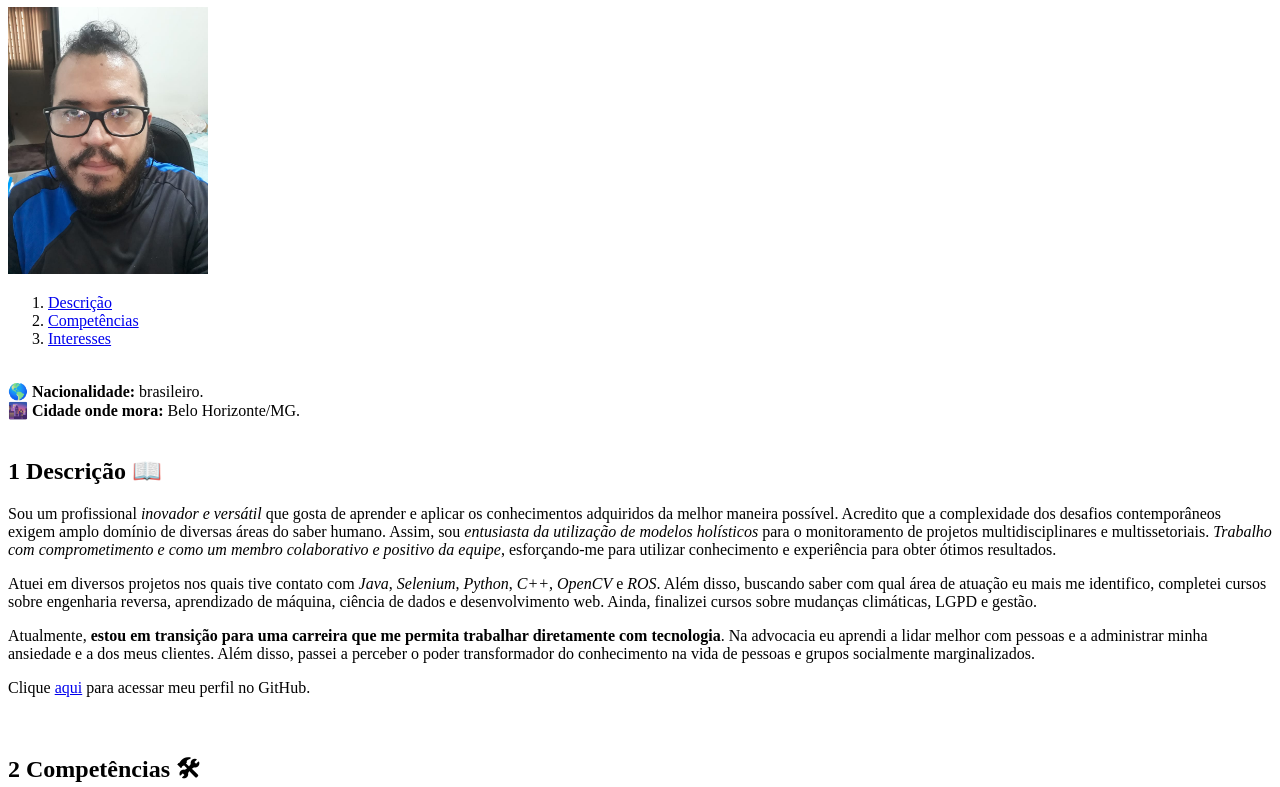
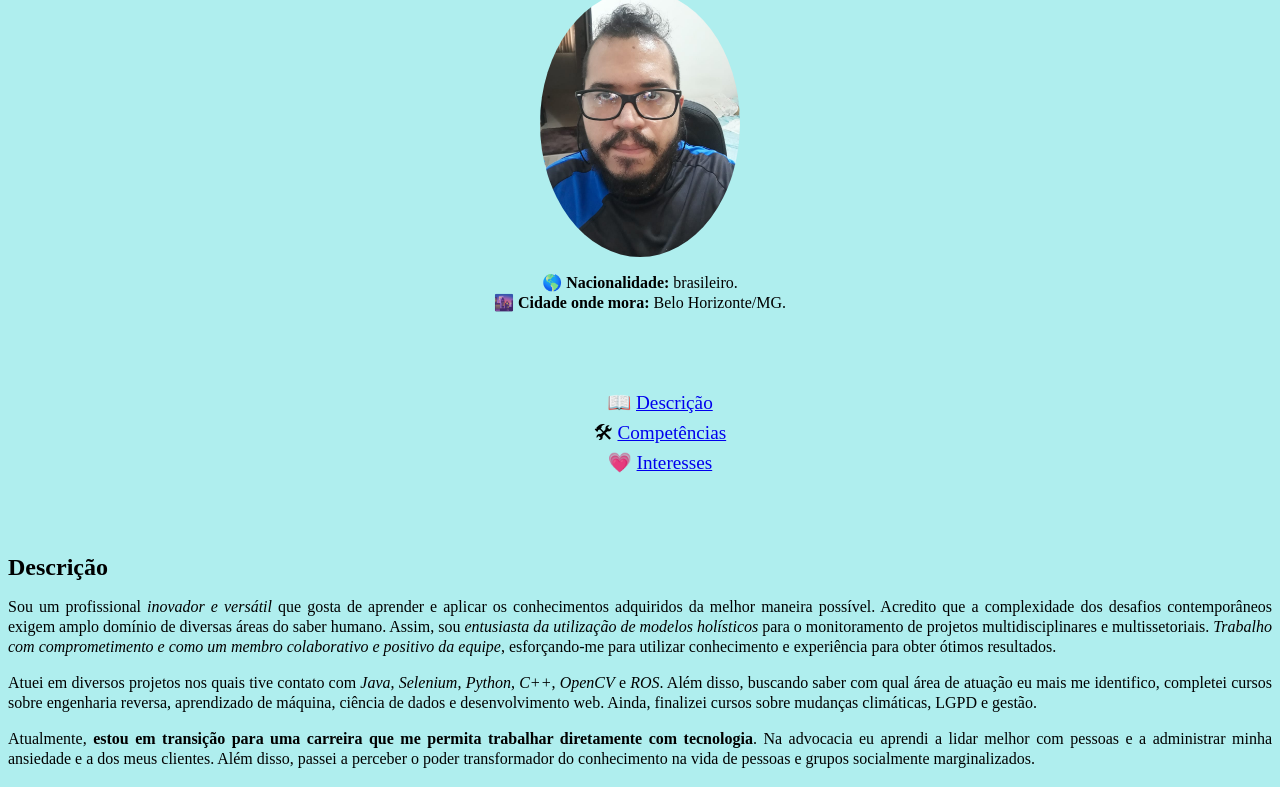
Before and after one commit to eversoneliasg/eversoneliasg.github.io, a plain HTML site: page index.html in a window 1280 px wide. Shown: the part 73-860 px from the top of the page. Drawn offline with Linux system fonts and the light colour scheme.

Commit message:
Adding style to portifolio

```diff
--- a/index.html
+++ b/index.html
@@ -1,45 +1,57 @@
 <!DOCTYPE html>
 <html lang="pt-br">
-  <head>
+
+<head>
     <meta charset="UTF-8">
+
+    <link rel="stylesheet" type="text/css" href="style.css">
+
     <title>Portifólio de Everson Elias</title>
   </head>
   <body>
+
     <h1>Everson Elias Gonçalves de Oliveira</h1>
-    <img src="self.jpg" alt="Foto de Everson Elias." width="200px">
 
-    <ol>
-      <li><a href="#descrição">Descrição</a></li>
-      <li><a href="#competências">Competências</a></li>
-      <li><a href="#interesses">Interesses</a></li>
-    </ol>
+    <img class="centeredRoundedImages" src="self.jpg" alt="Foto de Everson Elias.">
 
-    <br>
+    <p class="centeredP">
     <strong>&#x1F30E Nacionalidade:</strong> brasileiro.
-
     <br>
     <strong>&#x1F306 Cidade onde mora:</strong> Belo Horizonte/MG.
+    </p>
 
     <br>
     <br>
 
-    <h2><a id="descrição">1</a> Descrição &#x1F4D6</h2>
+    <ol class="index">
+      <li>&#x1F4D6 <a href="#descrição">Descrição</a></li>
+      <li>&#x1F6E0 <a href="#competências">Competências</a></li>
+      <li>&#x1F497 <a href="#interesses">Interesses</a></li>
+    </ol>
+
+    <br>
+    <br>
+
+    <h2><a id="descrição">Descrição</a></h2>
 
     <p>
     Sou um profissional <em>inovador e versátil</em> que gosta de aprender e aplicar os conhecimentos adquiridos da melhor maneira possível. Acredito que a complexidade dos desafios contemporâneos exigem amplo domínio de diversas áreas do saber humano. Assim, sou <em>entusiasta da utilização de modelos holísticos</em> para o monitoramento de projetos multidisciplinares e multissetoriais. <em>Trabalho com comprometimento e como um membro colaborativo e positivo da equipe</em>, esforçando-me para utilizar conhecimento e experiência para obter ótimos resultados.
     </p>
+
     <p>
     Atuei em diversos projetos nos quais tive contato com <em>Java</em>, <em>Selenium</em>, <em>Python</em>, <em>C++</em>, <em>OpenCV</em> e <em>ROS</em>. Além disso, buscando saber com qual área de atuação eu mais me identifico, completei cursos sobre engenharia reversa, aprendizado de máquina, ciência de dados e desenvolvimento web. Ainda, finalizei cursos sobre mudanças climáticas, LGPD e gestão.
     </p>
+
     <p>
     Atualmente, <strong>estou em transição para uma carreira que me permita trabalhar diretamente com tecnologia</strong>. Na advocacia eu aprendi a lidar melhor com pessoas e a administrar minha ansiedade e a dos meus clientes. Além disso, passei a perceber o poder transformador do conhecimento na vida de pessoas e grupos socialmente marginalizados.
     </p>
-    <p></p>
+
+    <p>
     Clique <a href="https://github.com/eversoneliasg" target="_blank">aqui</a> para acessar meu perfil no GitHub.
     </p>
 
     <br>
-    <h2><a id="competências">2</a> Competências &#x1F6E0</h2>
+    <h2><a id="competências">Competências</a></h2>
     <ul>
       <li>>C++;</li>
       <li>Desenvolvimento Web (Web Development);</li>
@@ -53,7 +65,8 @@
     </ul>
 
     <br>
-    <h2><a id="interesses">3</a> Interesses</h2>
+
+    <h2><a id="interesses">Interesses</a></h2>
     <ul>
       <li>Engenharia reversa (Reverse engineering);</li>
       <li>>C++;</li>
@@ -65,6 +78,6 @@
       <li>OpenCV;</li>
       <li>Ciência de Dados (Data Science);</li>
       <li>Aprendizado de Máquina (Machine Learning).</li>
-    </ul></p>
+    </ul>
   </body>
 </html>
--- /dev/null
+++ b/style.css
@@ -0,0 +1,40 @@
+body {
+  background-color: paleturquoise;
+  text-align: justify;
+  font-size: 16px;
+  line-height: 20px;
+}
+
+h1 {
+    text-align: center;
+}
+
+p {
+    text-align: justify;
+    font-size: 16px;
+    line-height: 20px;
+}
+
+.centeredP {
+  text-align: center;
+}
+
+.centeredRoundedImages {
+    display: block;
+    margin-left: auto;
+    margin-right: auto;
+    width: 200px;
+    border-radius: 80%;
+}
+
+.index {
+    line-height: 30px;
+    font-size: 1.2em;
+    text-align: center;
+    list-style-type: none;
+    content: '&#9193';
+}
+
+.listsStyle {
+    line-height: 15px;
+}
```
